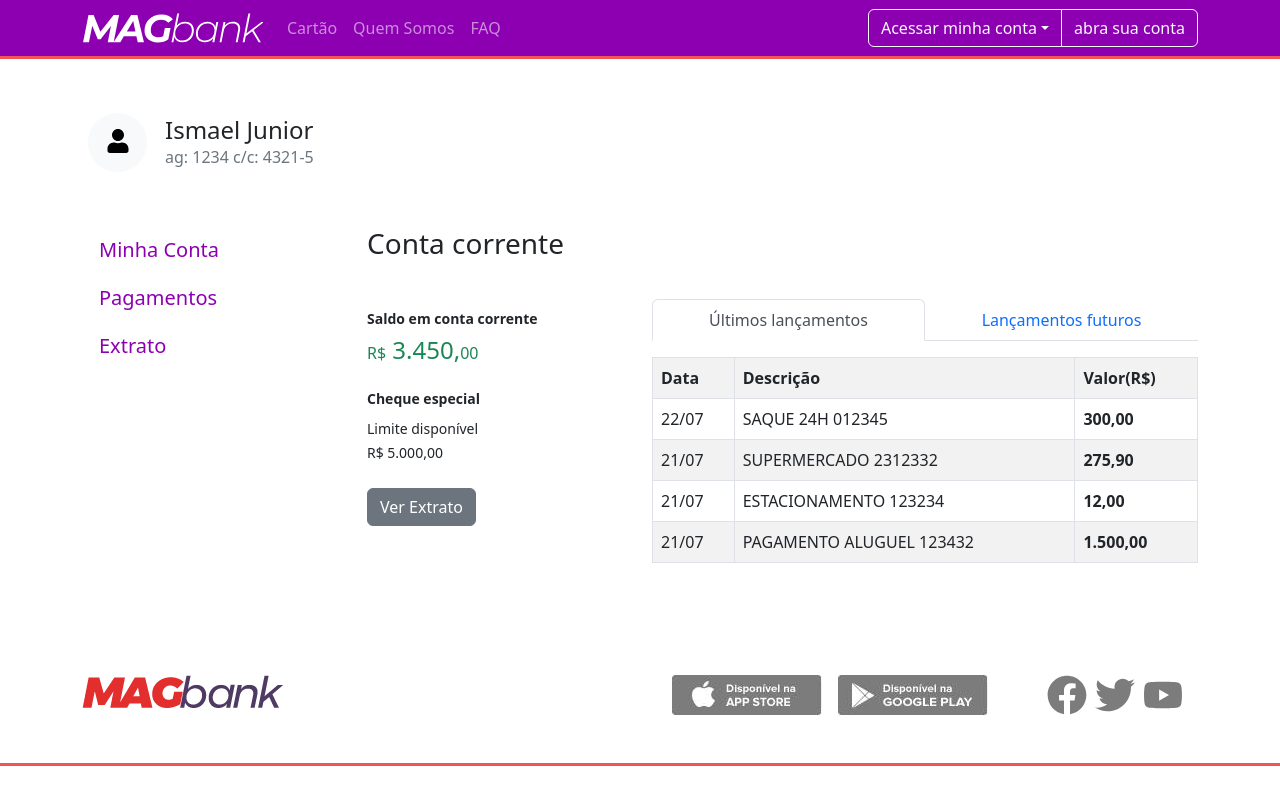
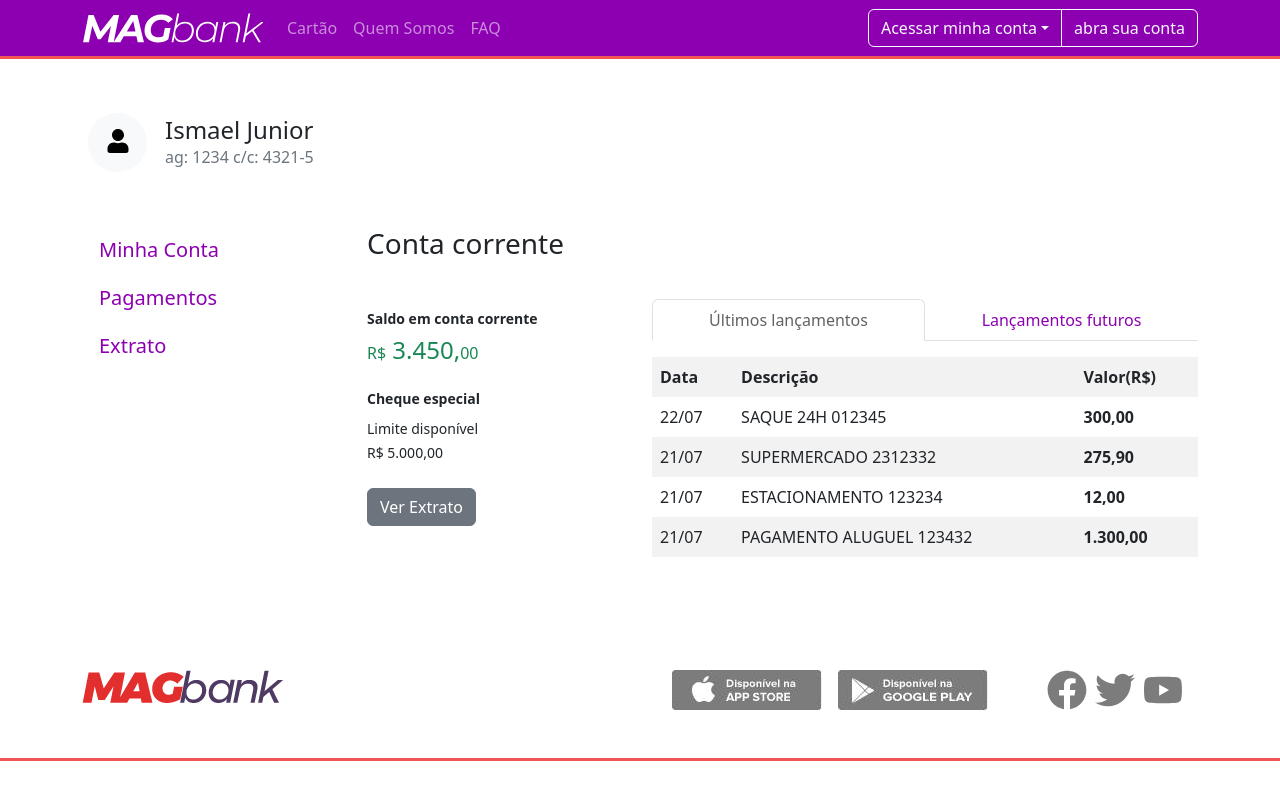
Before and after one commit to ismaelfsjunior/magbank, a React (Create React App) app: page /dashboard in a window 1280 px wide. Built offline with nearby package versions, Linux system fonts and the light colour scheme.

Commit message:
feat(DASHBOARD): finish page.

```diff
--- a/src/views/Dashboard/index.js
+++ b/src/views/Dashboard/index.js
@@ -5,7 +5,17 @@ import { RiCheckboxBlankCircleFill } from 'react-icons/ri';
 import './index.scss';
 
 const Dashboard = () => {
-
+    const latest = [
+        {date: '22/07', description: 'SAQUE 24H 012345', value: '300,00'},
+        {date: '21/07', description: 'SUPERMERCADO 2312332', value: '275,90'},
+        {date: '21/07', description: 'ESTACIONAMENTO 123234', value: '12,00'},
+        {date: '21/07', description: 'PAGAMENTO ALUGUEL 123432', value: '1.300,00'},
+    ];
+    const future = [
+        {date: '25/07', description: 'NETFLIX', value: '25,00'},
+        {date: '26/07', description: 'CESTA BASICA', value: '15,90'},
+        {date: '28/07', description: 'CONSORCIO', value: '600,00'},
+    ];
     return(
         <Container className="dashboard py-5">
             <Row>
@@ -54,38 +64,40 @@ const Dashboard = () => {
                     justify
                     >
                         <Tab eventKey="latest" title="Últimos lançamentos" >
-                            <Table striped bordered hover>
+                            <Table striped borderless hover>
                                 <tbody>
                                     <tr className="fw-bold">
                                     <td>Data</td>
                                     <td>Descrição</td>
                                     <td>Valor(R$)</td>
                                     </tr>
-                                    <tr>
-                                    <td>22/07</td>
-                                    <td>SAQUE 24H 012345</td>
-                                    <td className="fw-bold">300,00</td>
-                                    </tr>
-                                    <tr>
-                                    <td>21/07</td>
-                                    <td>SUPERMERCADO 2312332</td>
-                                    <td className="fw-bold">275,90</td>
-                                    </tr>
-                                    <tr>
-                                    <td>21/07</td>
-                                    <td>ESTACIONAMENTO 123234</td>
-                                    <td className="fw-bold">12,00</td>
-                                    </tr>
-                                    <tr>
-                                    <td>21/07</td>
-                                    <td>PAGAMENTO ALUGUEL 123432</td>
-                                    <td className="fw-bold">1.500,00</td>
-                                    </tr>
+                                    {latest.map(({date, description, value}) => (
+                                        <tr>
+                                        <td>{date}</td>
+                                        <td>{description}</td>
+                                        <td className="fw-bold">{value}</td>
+                                        </tr>
+                                    ))}
                                 </tbody>
                             </Table>
                         </Tab>
                         <Tab eventKey="future" title="Lançamentos futuros">
-
+                        <Table striped borderless hover>
+                                <tbody>
+                                    <tr className="fw-bold">
+                                    <td>Data</td>
+                                    <td>Descrição</td>
+                                    <td>Valor(R$)</td>
+                                    </tr>
+                                    {future.map(({date, description, value}) => (
+                                        <tr>
+                                        <td>{date}</td>
+                                        <td>{description}</td>
+                                        <td className="fw-bold">{value}</td>
+                                        </tr>
+                                    ))}
+                                </tbody>
+                            </Table>
                         </Tab>
                     </Tabs>
                 </Col>
--- a/src/views/Dashboard/index.scss
+++ b/src/views/Dashboard/index.scss
@@ -23,4 +23,13 @@
             text-decoration: none !important;
         }
     }
+
 }
+
+button.nav-link {
+    color: $color-primary !important;
+}
+
+button.nav-link.active {
+    color: #626262 !important;
+}
```
